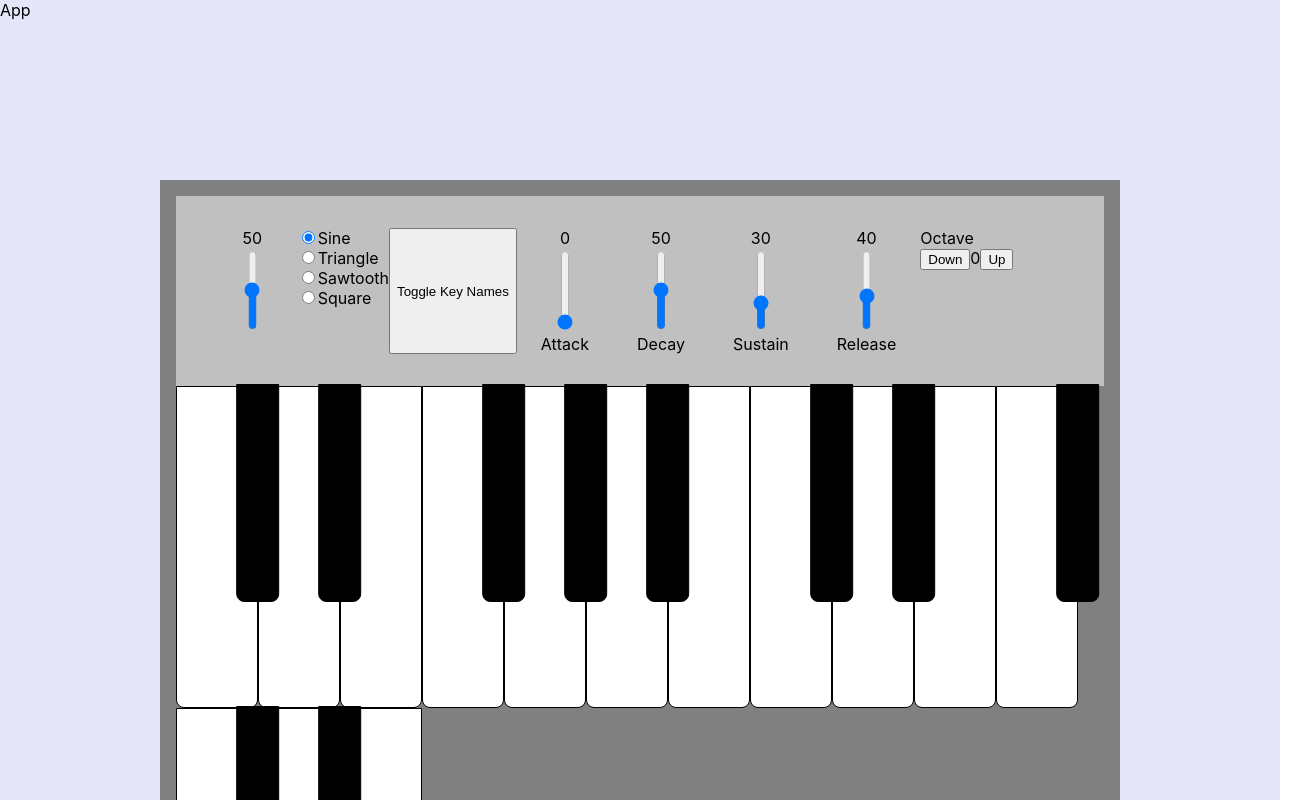
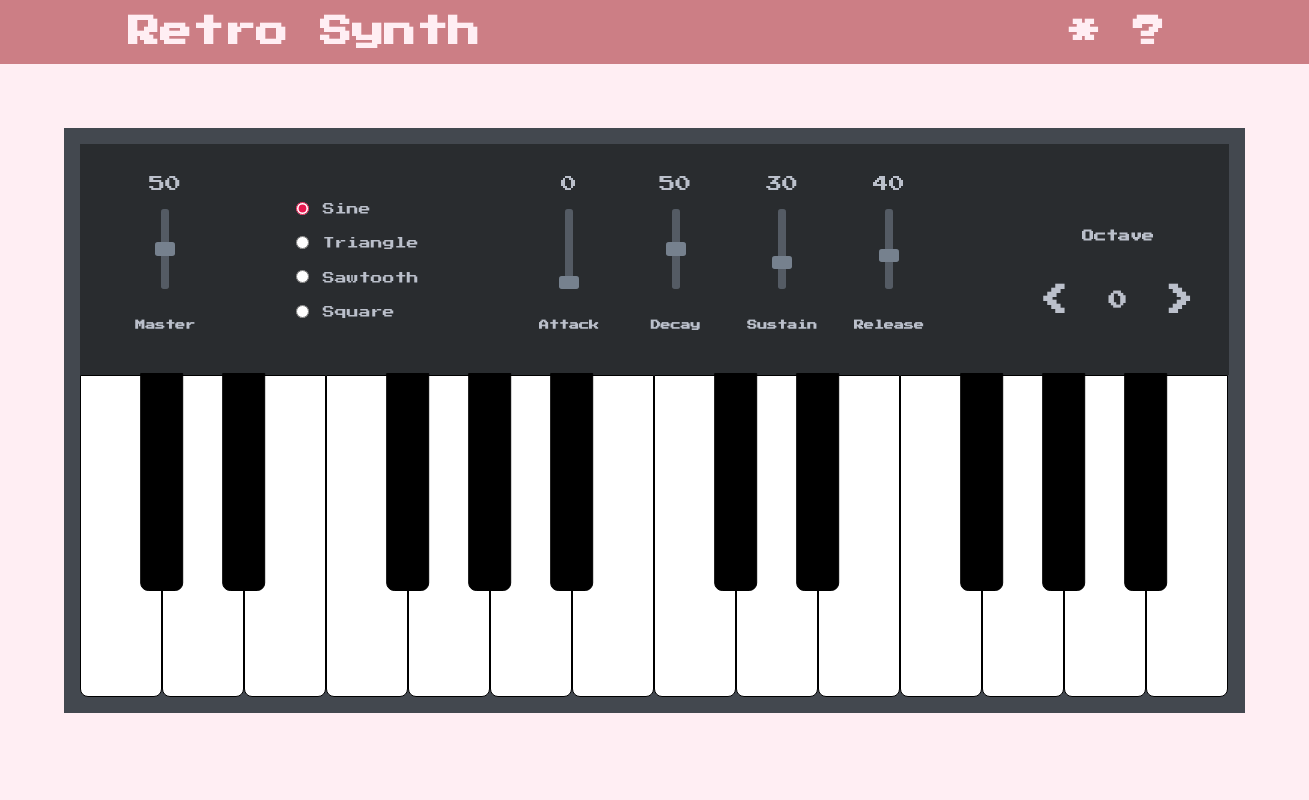
Before and after one commit to todd-grilliot/react-piano, a React (Create React App) app: page / in a window 1280 px wide. Shown: the top 800 px of the page, 1309 px wide, since content can reach past the window. Built offline with nearby package versions, Linux system fonts and the light colour scheme.

Commit message:
style, modal, and ready to deploy

```diff
--- a/src/App.js
+++ b/src/App.js
@@ -1,16 +1,31 @@
-// import BlackKey from "./components/BlackKey";
-// import WhiteKey from "./components/WhiteKey";
-import KeyboardController from "./components/KeyboardController";
-// import { keyArray } from "./libraries/keyArray";
+import { useState, useEffect } from "react";
+import Header from "./components/Header";
 import KeyBoard from "./components/KeyBoard";
+import HelpModal from "./components/HelpModal";
 
 function App() {
+    const [keyNameToggle, setKeyNameToggle] = useState(false);
+    const [showModal, setShowModal] = useState(false);
+    function toggleKeyNames(){
+        setKeyNameToggle(!keyNameToggle);
+    }
+    function toggleModal(e){
+        if(!showModal) setShowModal(!showModal);
+        else if(e.target.className.includes("close-modal")) setShowModal(!showModal);
+    }
     return (
         <div className="App">
-            App
+            <Header
+            toggleKeyNames={toggleKeyNames}
+            toggleModal={toggleModal}
+            />
             <div className="keyboard">
-                <KeyBoard />
+                <KeyBoard keyNameToggle={keyNameToggle}/>
             </div>
+            {showModal &&
+            <HelpModal
+            toggleModal={toggleModal}
+            />}
         </div>
     );
 }
--- /dev/null
+++ b/src/components/Header.js
@@ -0,0 +1,21 @@
+import React from 'react'
+
+const Header = ({ toggleKeyNames, toggleModal }) => {
+    function toggleShowKeys(){
+        toggleKeyNames();
+    }
+    function handleModal(){
+        toggleModal();
+    }
+  return (
+    <div className="header">
+        <h1>Retro Synth</h1>
+        <div className='menu-bar'>
+            <h1 onClick={toggleShowKeys}>*</h1>
+            <h1 onClick={handleModal}>?</h1>
+        </div>
+    </div>
+  )
+}
+
+export default Header
--- /dev/null
+++ b/src/components/HelpModal.js
@@ -0,0 +1,39 @@
+import React from 'react'
+
+const HelpModal = ({ toggleModal }) => {
+
+  return (
+
+    <div className='modal close-modal' onClick={toggleModal}>
+        <div className='modal-content'>
+            <span className='close-modal' onClick={toggleModal}> &times; </span>
+            <h2>Help</h2>
+            <p>
+                Welcome! This synth was made by <a target="_blank" href="https://toddgrilliot.space/">Todd Grilliot</a> using React and the Web Audio API. You can play the keys with your mouse or with your keyboard.
+                Go ahead and play with of the settings and have fun!
+                <br/>
+                <br/>P.S. If you wanted to see which keys on your keyboard play which notes, the asterisk in the top left corner turns that setting on and off.
+            </p>
+            <h3>Waveshapes Explained</h3>
+            <p> The waveshapes (sine, square, triangle, sawtooth) are different types of sound waves that are common in synths. If frequency is how fast a sound wave cycles,
+                then waveshape is the shape of the wave. Check out <a target="_blank" href="https://www.perfectcircuit.com/signal/difference-between-waveforms">this link</a> for more info on waveshapes.
+
+            </p>
+            <h3>The ADSR Envelope Explained</h3>
+            <p>The ADSR settings define how the note plays. Sort of like the difference between burning a log and burning gasoline. Your ADSR envelope controls the type of 'burn' that your note is going to make.
+            <br/>
+            <br />Attack - how quickly the note begins playing
+            <br />Decay - how quickly the note moves back to the sustain level
+            <br />Sustain - the Volume level of a note being held for a while
+            <br />Release - how long it takes for the note to stop after you have released the key
+            <br/>
+            <br /><a target="_blank" href="https://blog.landr.com/adsr-envelopes-infographic/">Here</a> is a helpful link on ADSR envelopes.
+            And <a target="_blank" href="https://github.com/yankeehotelfoxtrot51/react-piano">Here's one</a> to the Github Repository for this project.
+            </p>
+
+        </div>
+    </div>
+  )
+}
+
+export default HelpModal
--- a/src/components/Key.js
+++ b/src/components/Key.js
@@ -72,7 +72,7 @@ const Key = ({
             onMouseLeave={onMouseLeave}
             onMouseEnter={onMouseEnter}
         >
-            {keyNameToggle && keyName}
+            <h4 className="keyName">{keyNameToggle && keyName}</h4>
         </div>
     );
 };
--- a/src/components/KeyBoard.js
+++ b/src/components/KeyBoard.js
@@ -4,9 +4,9 @@ import { playNote, stopNote, stopAllNotes } from '../libraries/webAudio';
 import KeyboardController from "./KeyboardController";
 import KeyPair from "./KeyPair";
 
-const KeyBoard = () => {
+const KeyBoard = ({ keyNameToggle }) => {
     const [keyboardLength, setKeyBoardLength] = useState(14);
-    const [keyNameToggle, setKeyNameToggle] = useState(false);
+    // const [keyNameToggle, setKeyNameToggle] = useState(false);
     const [notesArePressed, setNotesArePressed] = useState(
         Array(keyboardLength).fill({ nat: false, sharp: false })
     );
@@ -81,32 +81,34 @@ const KeyBoard = () => {
         );
     }
 
-    function toggleKeyName(){
-        setKeyNameToggle(!keyNameToggle);
-    }
+    // function toggleKeyName(){
+    //     setKeyNameToggle(!keyNameToggle);
+    // }
 
     // #region keyHandler
     // keyHandler
 
     const keys = [
-        {key: "a", id: 0, isNat: true},
-        {key: "w", id: 0, isNat: false},
-        {key: "s", id: 1, isNat: true},
-        {key: "e", id: 1, isNat: false},
-        {key: "d", id: 2, isNat: true},
-        {key: "f", id: 3, isNat: true},
-        {key: "t", id: 3, isNat: false},
-        {key: "g", id: 4, isNat: true},
-        {key: "y", id: 4, isNat: false},
-        {key: "h", id: 5, isNat: true},
-        {key: "u", id: 5, isNat: false},
-        {key: "j", id: 6, isNat: true},
-        {key: "k", id: 7, isNat: true},
-        {key: "o", id: 7, isNat: false},
-        {key: "l", id: 8, isNat: true},
-        {key: "p", id: 8, isNat: false},
-        {key: ";", id: 9, isNat: true},
-        {key: "'", id: 10, isNat: true}
+        {key: "q", id: 0, isNat: true},
+        {key: "2", id: 0, isNat: false},
+        {key: "w", id: 1, isNat: true},
+        {key: "3", id: 1, isNat: false},
+        {key: "e", id: 2, isNat: true},
+        {key: "r", id: 3, isNat: true},
+        {key: "5", id: 3, isNat: false},
+        {key: "t", id: 4, isNat: true},
+        {key: "6", id: 4, isNat: false},
+        {key: "y", id: 5, isNat: true},
+        {key: "7", id: 5, isNat: false},
+        {key: "u", id: 6, isNat: true},
+        {key: "i", id: 7, isNat: true},
+        {key: "9", id: 7, isNat: false},
+        {key: "o", id: 8, isNat: true},
+        {key: "0", id: 8, isNat: false},
+        {key: "p", id: 9, isNat: true},
+        {key: "[", id: 10, isNat: true},
+        {key: "=", id: 10, isNat: false},
+        {key: "]", id: 11, isNat: true}
     ]
 
     document.onkeydown = (e) => {
@@ -144,9 +146,7 @@ const KeyBoard = () => {
 
     return (
         <>
-            <KeyboardController
-            toggleKeyName={toggleKeyName}
-            />
+            <KeyboardController />
             {keyComponentArray.map((value, index) => (
                 <KeyPair
                     key={value.id}
--- a/src/components/KeyboardController.js
+++ b/src/components/KeyboardController.js
@@ -35,9 +35,9 @@ const KeyboardController = ({toggleKeyName}) => {
   function handleWaveType(e){
     changeWaveType(e.target.value)
   }
-  function toggleKeyNames(e){
-    toggleKeyName();
-  }
+  // function toggleKeyNames(e){
+  //   toggleKeyName();
+  // }
   function handleDownOctave(e){
     if(octave > -2){
       changeOctave(octave - 1);
@@ -54,48 +54,54 @@ const KeyboardController = ({toggleKeyName}) => {
     <div className='keyboard-controller'>
       <div className='slider-container'>
       {volume} <br />
-      <input type="range" min="0" max="100" className='slider' onChange={handleVolume}/>
+      <input type="range" min="0" max="100" className='slider' onChange={handleVolume}/> <br/>
+      <h4>Master</h4>
       </div>
 
 
-      <div>
-        <input type="radio" id="sine" name="wave-type" value="sine" defaultChecked onChange={handleWaveType} />
+      <div className='radio-container'>
+        <input className='radio' type="radio" id="sine" name="wave-type" value="sine" defaultChecked onChange={handleWaveType} />
         <label htmlFor="sine">Sine</label><br />
-        <input type="radio" id="triangle" name="wave-type" value="triangle" onChange={handleWaveType}/>
+        <input className='radio' type="radio" id="triangle" name="wave-type" value="triangle" onChange={handleWaveType}/>
         <label htmlFor="triangle">Triangle</label><br />
-        <input type="radio" id="sawtooth" name="wave-type" value="sawtooth" onChange={handleWaveType}/>
+        <input className='radio' type="radio" id="sawtooth" name="wave-type" value="sawtooth" onChange={handleWaveType}/>
         <label htmlFor="sawtooth">Sawtooth</label><br />
-        <input type="radio" id="square" name="wave-type" value="square" onChange={handleWaveType}/>
+        <input className='radio' type="radio" id="square" name="wave-type" value="square" onChange={handleWaveType}/>
         <label htmlFor="square">Square</label>
       </div>
-      <button className='btn' onClick={toggleKeyNames}>Toggle Key Names</button>
+      {/* <button className='btn' onClick={toggleKeyNames}>Toggle Key Names</button> */}
 
+      <div className='adsr-envelope'>
         <div className='slider-container'>
         {attack} <br />
         <input type="range" min="0" max="100" className='slider' defaultValue={0} onChange={handleAttack}/> <br />
-      Attack
+        <h4>Attack</h4>
         </div>
         <div className='slider-container'>
         {decay} <br />
         <input type="range" min="0" max="100" className='slider' defaultValue={50} onChange={handleDecay}/> <br />
-      Decay
+        <h4>Decay</h4>
         </div>
         <div className='slider-container'>
         {sustain} <br />
         <input type="range" min="0" max="100" className='slider' defaultValue={30} onChange={handleSustain}/> <br />
-      Sustain
+        <h4>Sustain</h4>
         </div>
         <div className='slider-container'>
         {release} <br />
         <input type="range" min="0" max="100" className='slider' defaultValue={40} onChange={handleRelease}/> <br />
-      Release
+        <h4>Release</h4>
         </div>
+      </div>
+
       <div className='octave-container'>
-        Octave
-        <div>
-          <button className='btn' onClick={handleDownOctave}>Down</button>
-          {octave}
-          <button className='btn' onClick={handleUpOctave}>Up</button>
+        <h4>Octave</h4>
+        <div className='octave-selector'>
+          {/* <button className='btn' onClick={handleDownOctave}>Down</button> */}
+          <h2 className='arrow-btn' onClick={handleDownOctave}> {'<'} </h2>
+          <h3>{octave}</h3>
+          <h2 className='arrow-btn' onClick={handleUpOctave}> {'>'} </h2>
+          {/* <button className='btn' onClick={handleUpOctave}>Up</button> */}
         </div>
       </div>
     </div>
--- a/src/style.css
+++ b/src/style.css
@@ -1,30 +1,57 @@
+@import url('https://fonts.googleapis.com/css2?family=Pacifico&family=Press+Start+2P&family=Roboto&family=Rock+Salt&display=swap');
+
 body {
   margin: 0;
-  font-family: -apple-system, BlinkMacSystemFont, 'Segoe UI', 'Roboto', 'Oxygen',
-    'Ubuntu', 'Cantarell', 'Fira Sans', 'Droid Sans', 'Helvetica Neue',
-    sans-serif;
+  /* font-family: 'Pacifico'; */
+  font-family: 'Press Start 2P';
+  /* font-family: 'Rock Salt'; */
   -webkit-font-smoothing: antialiased;
   -moz-osx-font-smoothing: grayscale;
+  color: #BBC0CB;
 }
 
-code {
-  font-family: source-code-pro, Menlo, Monaco, Consolas, 'Courier New',
-    monospace;
-}
 
 .App{
-  background-color: lavender;
+  background-color: #FFEEF3;
+  height: 100vh;
+}
+@media screen and (max-width: 1310px) {
+  .App{
+    width: fit-content;
+    height: 200vh;
+    background-color: #FFEEF3;
+  }
+}
+.header{
+  display: flex;
+  color: #FFEEF3;
+  background-color: #CC7E85;
+  padding: 1em 8em;
+  user-select: none;
+}
+.header h1{
+  margin: 0;
+}
+.menu-bar{
+  display: flex;
+  margin-left: auto;
+}
+.menu-bar h1{
+  padding: 0 0.5em;
+  cursor: pointer;
+}
+.menu-bar h1:hover{
+  color: #FDCCD3;
 }
 
 .keyboard{
-  margin: 10em;
+  margin: 4em;
   display: inline-block;
-
-  background-color: grey;
+  background-color: #43484F;
   padding: 1em;
+  user-select: none;
+  width: 71.8em;
 }
-
-
 
 .keypair{
   float: left;
@@ -39,53 +66,155 @@ code {
   border-radius: 0 0 0.5em 0.5em;
   cursor: pointer;
   user-select: none;
-
 }
-
-
 .white-key{
   float: left;
   position: relative;
   margin: 0em 0em;
   width: 5em;
   height: 20em;
+  color: #979DA5;
+}
+.white-key h4{
+  margin-top: 2.5em;
 }
 
 .black-key{
   position: absolute;
   background-color: black;
-  color: white;
-  z-index: 10;
-
+  z-index: 1;
   width: 50%;
   height: 67%;
-
   bottom: 33%;
   transform-origin: center top;
   transform: translateX(140%);
+  color: #979DA5;
 }
 
 .black-key.key-pressed {
-  background-color: darkslategray;
+  background-color: #3d4044;
 }
 .key-pressed.white-key{
-  background-color: lightgray;
+  /* background-color: lightgray; */
+  background-color: #D8DDE6;
 }
 
 .keyboard-controller{
   display: flex;
-  background-color: silver;
+  background-color: #292C2F;
   padding: 2em;
 }
+.adsr-envelope{
+  display: flex;
+  margin: 0 auto;
+}
 .slider-container{
-  /* background-color: antiquewhite; */
   text-align: center;
-  margin: 0 1.5em;
+}
+.slider-container h4{
+  font-size: 10px;
 }
 .slider{
-  writing-mode: bt-lr; /* IE */
-  -webkit-appearance: slider-vertical; /* Chromium */
-  width: 2em;
-  height: 6em;
-  padding: 0 5px;
+  background-color: aliceblue;
 }
+input[type="range"] {
+  -webkit-appearance: none;
+  margin-right: 15px;
+  margin: 4em 1em;
+  transform: rotate(-90deg);
+  width: 6em;
+  height: 0.6em;
+  background-color: #545B64;
+  border-radius: 0.2em;
+}
+input[type="range"]::-webkit-slider-thumb {
+  cursor: pointer;
+  -webkit-appearance: none;
+  height: 1.5em;
+  width: 1em;
+  border-radius: 0.2em;
+  background: #76818E;
+}
+.radio-container{
+  margin: auto auto;
+  padding-left: 1em;
+  justify-content: center;
+
+}
+.radio-container input{
+  margin: 0.8em 1em;
+  cursor: pointer;
+}
+.radio-container label{
+  font-size: 12px;
+}
+input[type="radio"]::before {
+  content: "";
+}
+input[type=radio]:checked {
+  accent-color: #E6174E;
+  color: transparent;
+}
+
+.octave-container{
+  margin-top: auto;
+  margin-left: auto;
+  text-align: center;
+}
+.octave-container h4{
+  font-size: 12px;
+}
+.octave-selector{
+  align-items: center;
+  display: flex;
+  justify-content: center;
+}
+.octave-selector h3{
+  padding: 0 2em;
+}
+.arrow-btn{
+  font-size: 2em;
+  cursor: pointer;
+}
+.arrow-btn:hover {
+  color:#76818E
+}
+
+.modal{
+  /* display: none; Hidden by default */
+  position: fixed; /* Stay in place */
+  z-index: 1; /* Sit on top */
+  left: 0;
+  top: 0;
+  width: 100%; /* Full width */
+  height: 100%; /* Full height */
+  overflow: auto; /* Enable scroll if needed */
+  background-color: rgb(0,0,0); /* Fallback color */
+  background-color: rgba(0,0,0,0.4); /* Black w/ opacity */
+}
+/* Modal Content/Box */
+.modal-content {
+  background-color: #fefefe;
+  margin: 7% auto; /* 15% from the top and centered */
+  padding: 2em;
+  border: 1px solid #888;
+  width: 80%; /* Could be more or less, depending on screen size */
+}
+.modal-content h3{
+  margin-top: 2em;
+}
+.modal-content p{
+  font-family: 'Roboto';
+  color:#3d4044
+}
+.modal-content a{
+  color:#E6174E;
+}
+.modal-content span{
+  cursor: pointer;
+  font-size: 2.5em;
+  float: right;
+}
+.modal-content span:hover{
+  color: #808994;
+}
```
Lines whose indentation alone changed are shown as unchanged.
